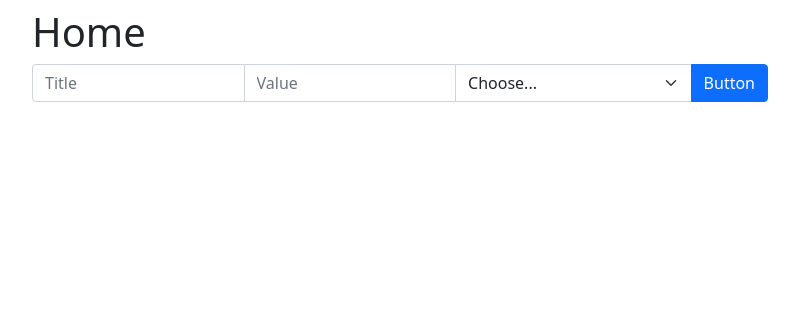
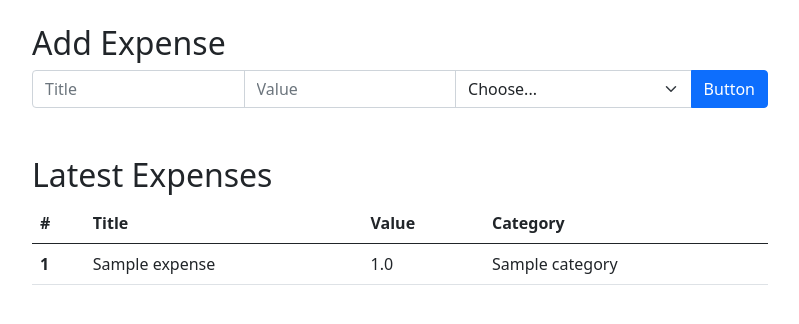
Before and after one commit to JRafiei/expense_recorder, a Flask app: page / in a window 1280 px wide. Shown: the top 324 px of the page, without its empty margins (50-849 px from the left). Run offline with Flask 2, Linux system fonts and the light colour scheme; tables that the repository leaves empty hold one stand-in row (values such as "Sample post").

Commit message:
add latest expenses to home page

```diff
--- a/server.py
+++ b/server.py
@@ -16,8 +16,18 @@ db.init_app(app)
 
 
 def home():
+    now = datetime.now()
+    year = now.year
+    month_name = now.strftime('%B')
     categories = db.session.query(ExpenseCategory).all()
-    return render_template('home.html', categories=categories)
+    last_expenses = db.session.query(Expense).order_by(Expense.id.desc()).limit(5)
+    data = {
+        'categories': categories,
+        'expenses': last_expenses,
+        'year': year,
+        'month_name': month_name
+    }
+    return render_template('home.html', **data)
 
 
 def add_category():
--- a/templates/home.html
+++ b/templates/home.html
@@ -13,10 +13,10 @@
   <body>
     <div class="container">
       <div class="row">
-        <div class="col-md-8 mt-2">
-          <h1>Home</h1>
+        <div class="col-md-8 mt-4">
+          <h2>Add Expense</h2>
           <div id="add-expense-msg"></div>
-          <div id="add-expense" class="input-group mb-3">
+          <div id="add-expense" class="input-group mb-5">
             <input type="text" id="title" class="form-control" placeholder="Title" aria-label="Title">
             <input type="text" id="value" class="form-control" placeholder="Value" aria-label="Value">
             <select class="form-select" id="category" placeholder="Value" aria-label="Category">
@@ -27,6 +27,28 @@
             </select>
             <button class="btn btn-primary" type="button">Button</button>
           </div>
+          <h2>Latest Expenses</h2>
+
+          <table class="table">
+            <thead>
+              <tr>
+                <th scope="col">#</th>
+                <th scope="col">Title</th>
+                <th scope="col">Value</th>
+                <th scope="col">Category</th>
+              </tr>
+            </thead>
+            <tbody>
+              {% for expense in expenses %}
+                <tr>
+                  <th scope="row">{{ expense.id }}</th>
+                  <td>{{ expense.title }}</td>
+                  <td>{{ expense.value }}</td>
+                  <td>{{ expense.category.name }}</td>
+                </tr>
+              {% endfor %}
+            </tbody>
+          </table>
         </div>
       </div>
     </div>
```
